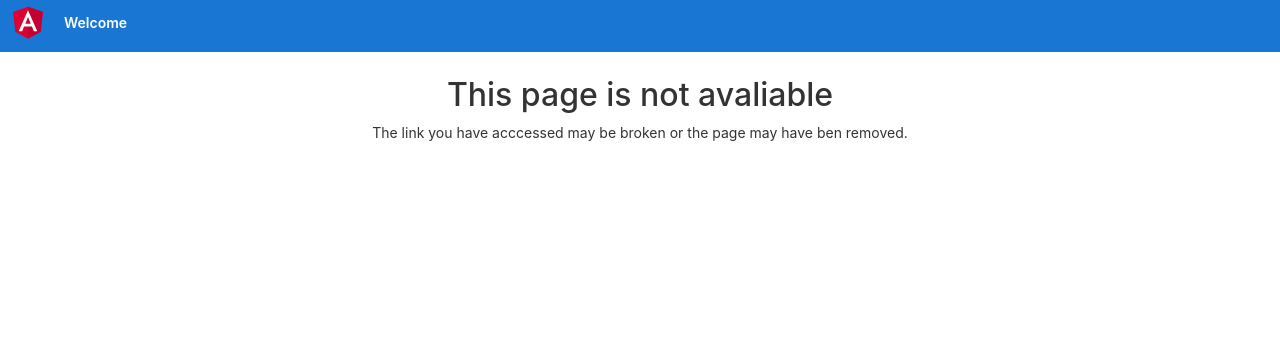
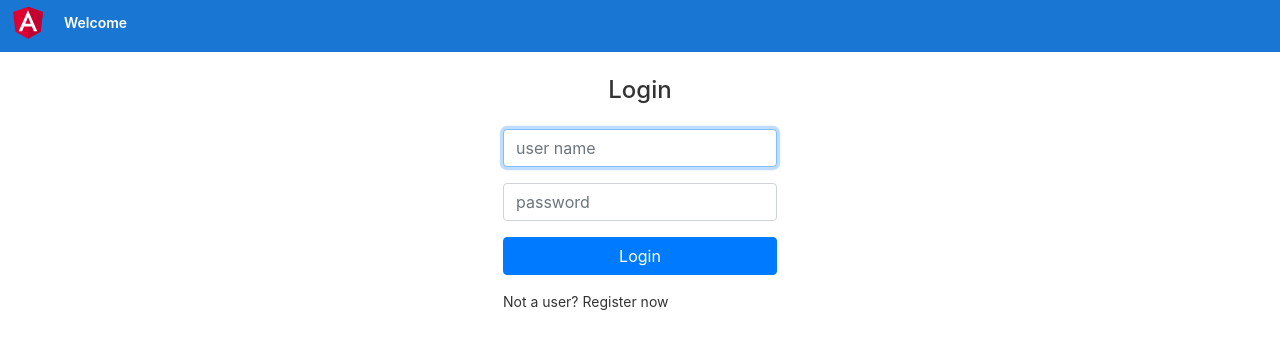
Before and after one commit to rafaelmonteiro20/album, an Angular app in the folder ngapp/: page / in a window 1280 px wide. Shown: the top 348 px of the page. Built offline with nearby package versions, Linux system fonts and the light colour scheme.

Commit message:
Criando componente de login

```diff
--- a/ngapp/src/app/app.module.ts
+++ b/ngapp/src/app/app.module.ts
@@ -5,6 +5,7 @@
 import { PhotosModule } from './photos/photos.module';
 import { AppRoutingModule } from './app.routing.module';
 import { ErrorsModule } from './errors/errors.module';
+import { HomeModule } from './home/home.module';
 
 @NgModule({
   declarations: [
@@ -14,7 +15,8 @@
     BrowserModule,
     AppRoutingModule,
     ErrorsModule,
-    PhotosModule
+    PhotosModule,
+    HomeModule
   ],
   providers: [],
   bootstrap: [
--- a/ngapp/src/app/app.routing.module.ts
+++ b/ngapp/src/app/app.routing.module.ts
@@ -4,8 +4,13 @@
 import { PhotoListComponent } from './photos/photo-list/photo-list.component';
 import { NotFoundComponent } from './errors/not-found/not-found.component';
 import { PhotoListResolver } from './photos/photo-list/photo-list.resolver';
+import { SignInComponent } from './home/signin/signin.component';
 
 const routes: Routes = [
+    {
+        path: '',
+        component: SignInComponent
+    },
     {
         path: 'user/photos',
         component: PhotoListComponent,
--- /dev/null
+++ b/ngapp/src/app/home/signin/signin.component.html
@@ -0,0 +1,15 @@
+<h4 class="text-center">Login</h4>
+
+<form class="form mt-4">
+    <div class="form-group">
+        <input class="form-control" placeholder="user name" autofocus>
+    </div>
+
+    <div class="form-group">
+        <input type="password" class="form-control" placeholder="password">
+    </div>
+
+    <button type="submit" class="btn btn-primary btn-block">Login</button>
+</form>
+
+<p class="mt-3">Not a user? <a>Register now</a></p>
```
Also changed, not shown: ngapp/src/app/home/home.module.ts (added, +10 -0 lines), ngapp/src/app/home/signin/signin.component.ts (added, +8 -0 lines).
